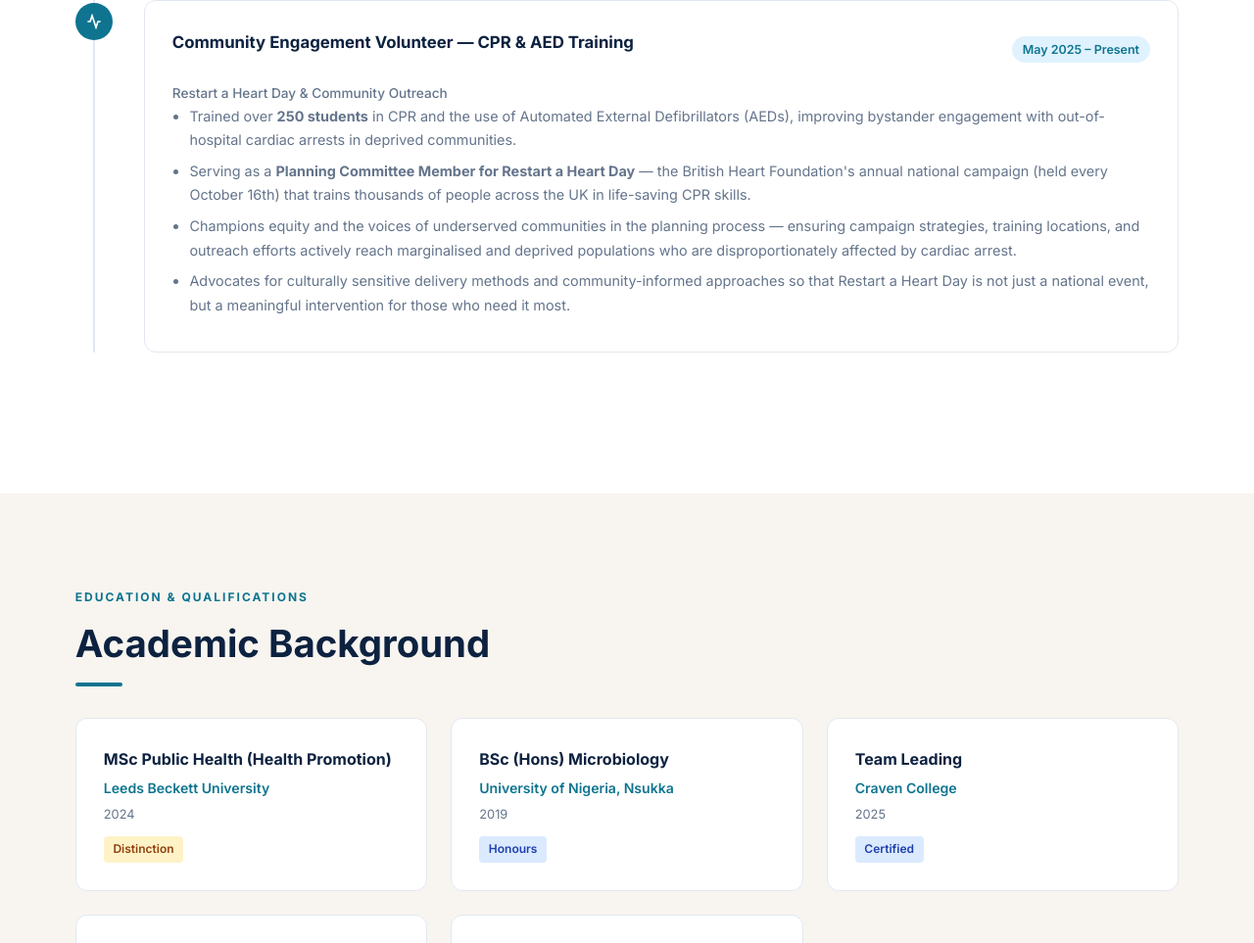
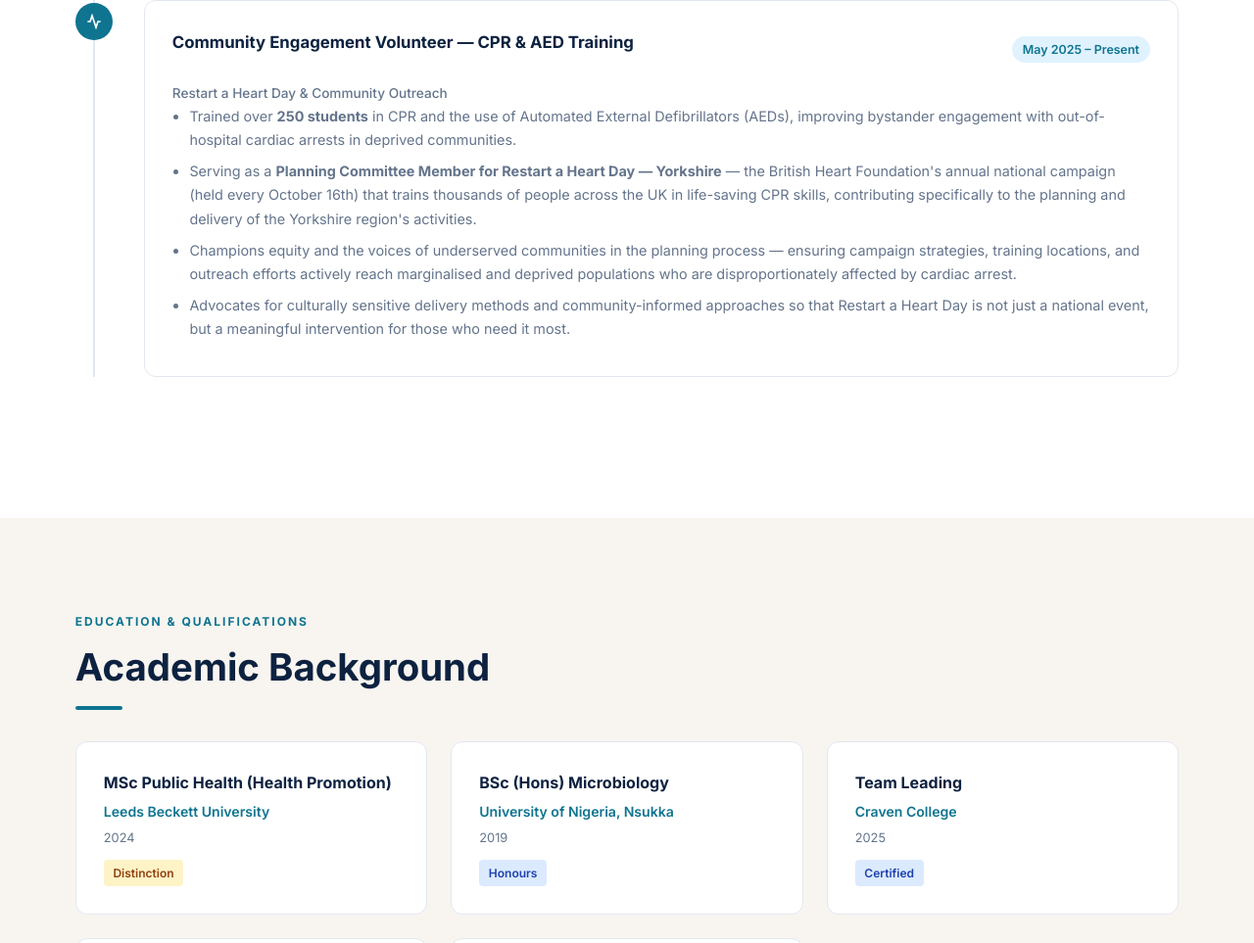
Before and after one commit to chidubemejiofor/chidubemejiofor.github.io, a plain HTML site: page index.html in a window 1280 px wide. Shown: the part 3813-4776 px from the top of the page at 98% size. Drawn offline with nearby package versions, Linux system fonts and the light colour scheme.

Commit message:
Specify Restart a Heart Day role as Yorkshire planning committee

```diff
--- a/index.html
+++ b/index.html
@@ -469,7 +469,7 @@
         <p class="timeline-org">Restart a Heart Day &amp; Community Outreach</p>
         <ul>
           <li>Trained over <strong>250 students</strong> in CPR and the use of Automated External Defibrillators (AEDs), improving bystander engagement with out-of-hospital cardiac arrests in deprived communities.</li>
-          <li>Serving as a <strong>Planning Committee Member for Restart a Heart Day</strong> — the British Heart Foundation's annual national campaign (held every October 16th) that trains thousands of people across the UK in life-saving CPR skills.</li>
+          <li>Serving as a <strong>Planning Committee Member for Restart a Heart Day — Yorkshire</strong> — the British Heart Foundation's annual national campaign (held every October 16th) that trains thousands of people across the UK in life-saving CPR skills, contributing specifically to the planning and delivery of the Yorkshire region's activities.</li>
           <li>Champions equity and the voices of underserved communities in the planning process — ensuring campaign strategies, training locations, and outreach efforts actively reach marginalised and deprived populations who are disproportionately affected by cardiac arrest.</li>
           <li>Advocates for culturally sensitive delivery methods and community-informed approaches so that Restart a Heart Day is not just a national event, but a meaningful intervention for those who need it most.</li>
         </ul>
```
